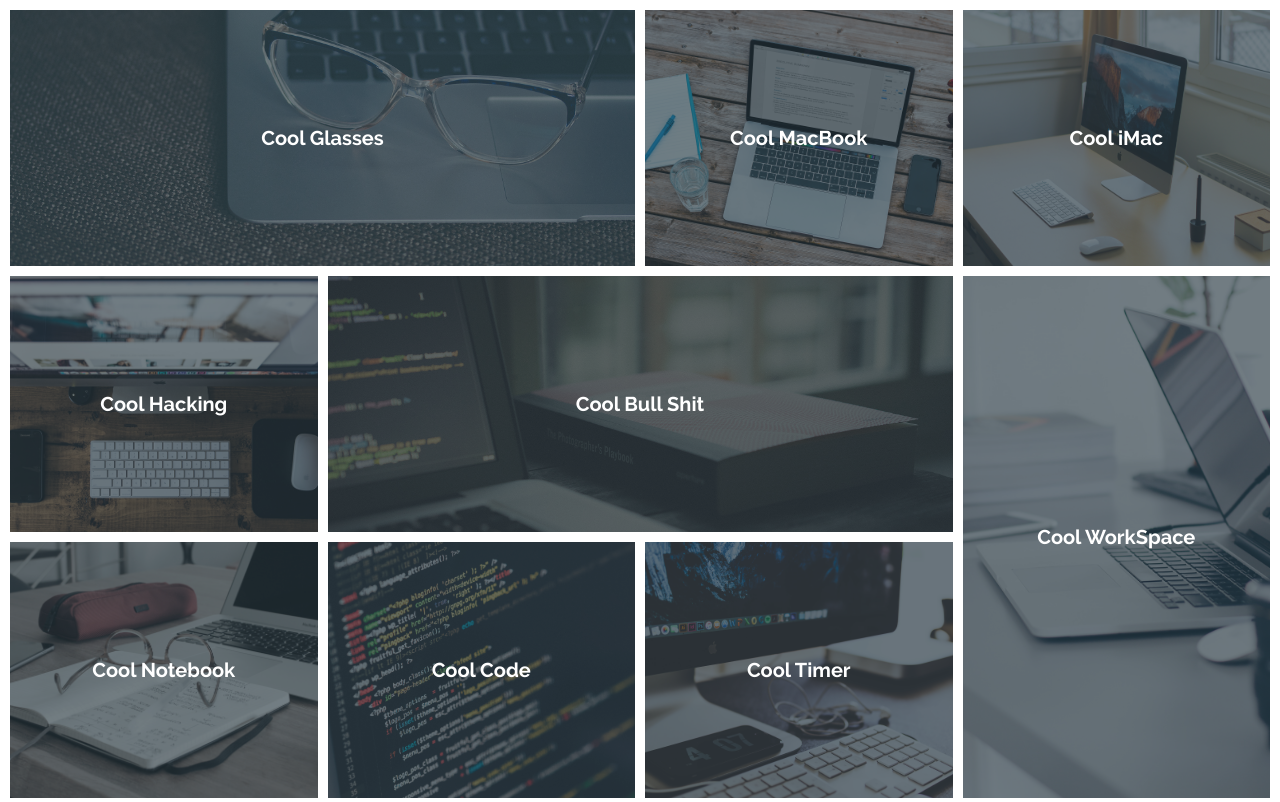
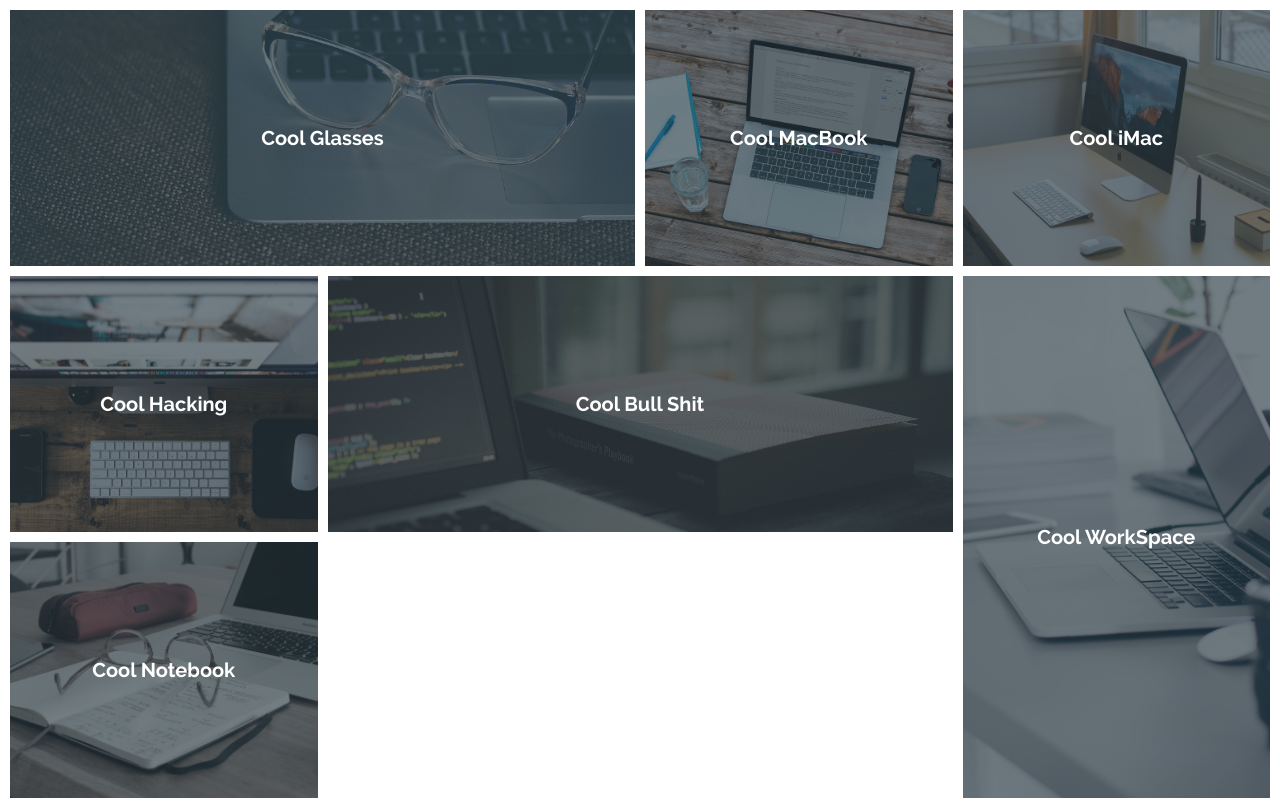
Before and after one commit to denys1984/test-delete, a website: page app/index.html in a window 1280 px wide. Shown: the top 802 px of the page. Drawn offline with nearby package versions, Linux system fonts and the light colour scheme; files that its build step writes are made by us from their sources.

Commit message:
changed smth

```diff
--- a/app/index.html
+++ b/app/index.html
@@ -26,8 +26,6 @@
 		<div class="portfolio-item grid" style="background-image: url(../img/5.jpg)"><span>Cool Bull Shit</span></div>
 		<div class="portfolio-item grid" style="background-image: url(../img/6.jpg)"><span>Cool WorkSpace</span></div>
 		<div class="portfolio-item grid" style="background-image: url(../img/7.jpg)"><span>Cool Notebook</span></div>
-		<div class="portfolio-item grid" style="background-image: url(../img/8.jpg)"><span>Cool Code</span></div>
-		<div class="portfolio-item grid" style="background-image: url(../img/9.jpg)"><span>Cool Timer</span></div>
 		<div class="buttoncase text-center">
 			<a href="#" class="button">View Portfolio</a>
 		</div>
```
